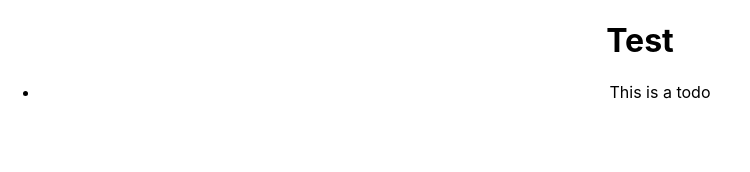
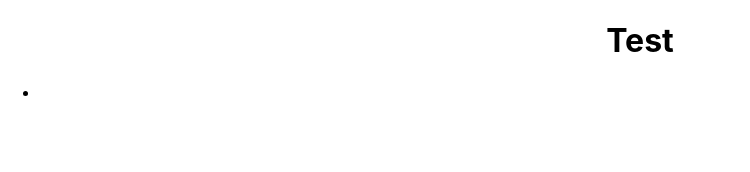
Before and after one commit to jmhubbard/simple-notes, a React (Create React App) app: page / in a window 1280 px wide. Shown: the top 172 px of the page, without its empty margins (0-750 px from the left). Built offline with nearby package versions, Linux system fonts and the light colour scheme.

Commit message:
updates ToDoItem to take in props and use the id and task for the list item

```diff
--- a/src/Components/ToDoItem.js
+++ b/src/Components/ToDoItem.js
@@ -1,6 +1,6 @@
-const ToDoItem = () => {
+const ToDoItem = (props) => {
     return (
-        <li>This is a todo</li>
+        <li key={props.id}>{props.task}</li>
     )
 };
 
```
